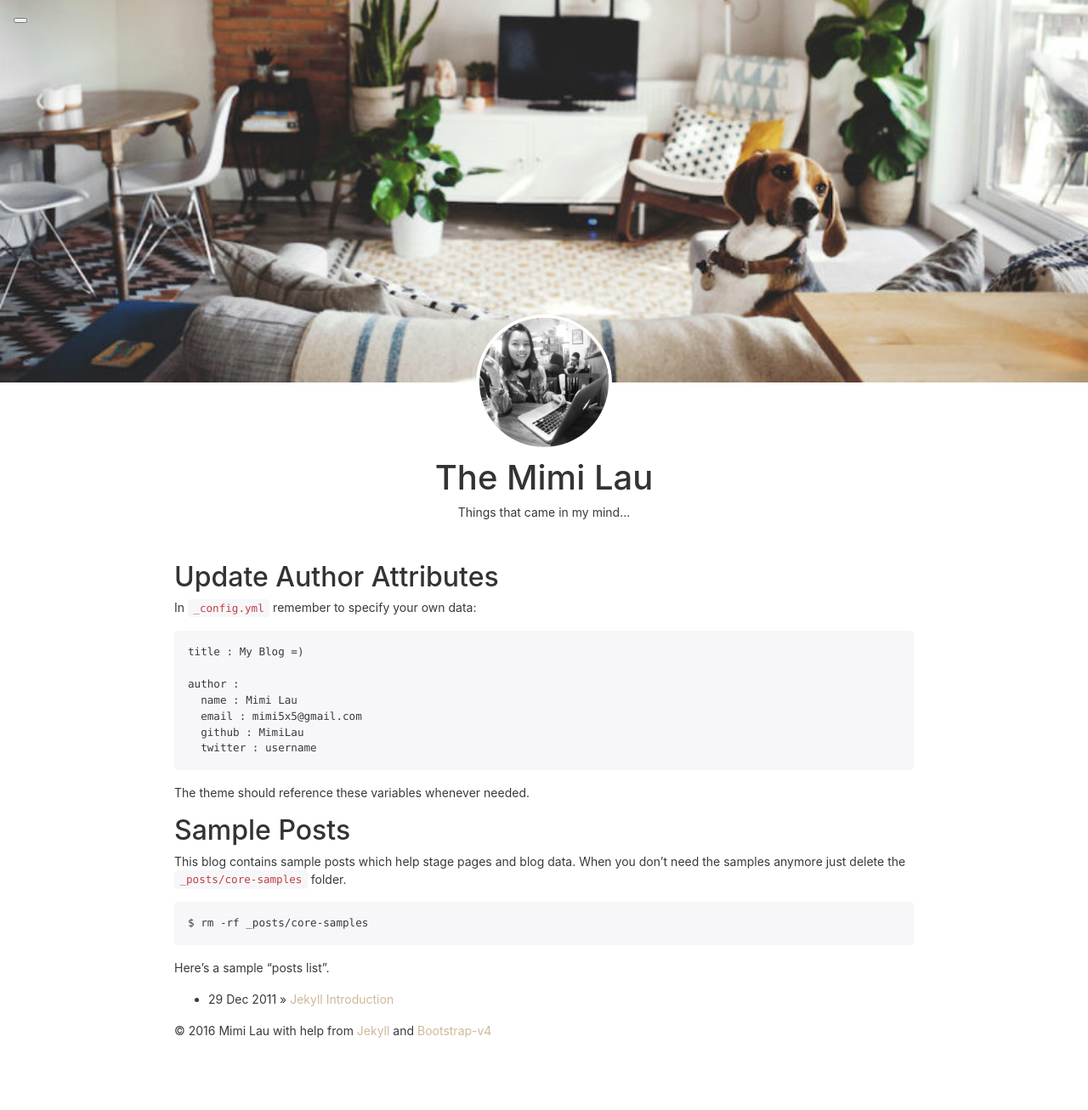
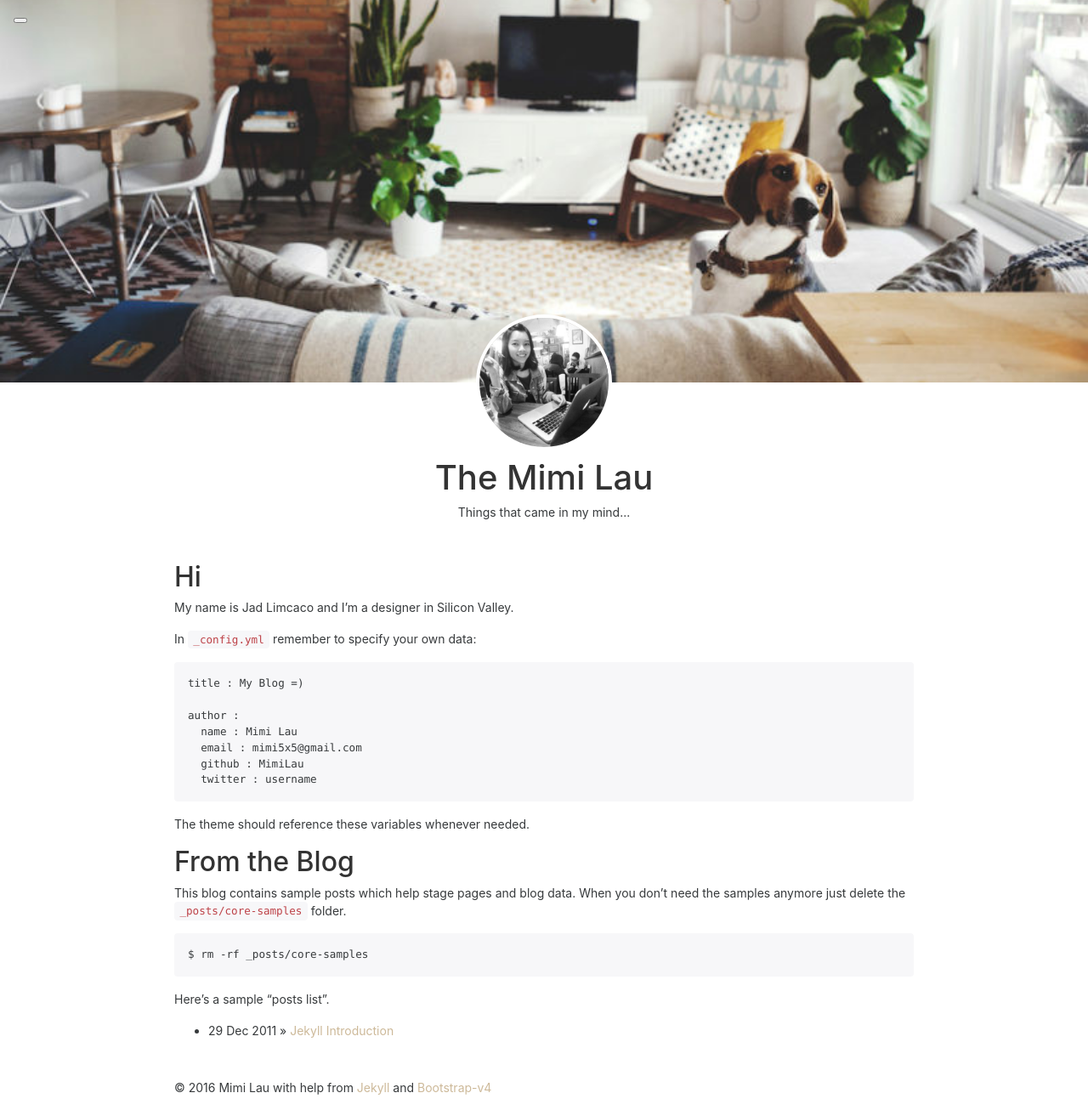
Before and after one commit to MimiLau/mimilau.github.io, a Jekyll site: the page built from index.md, in a window 1280 px wide. Shown: the whole page at 85% size. Built offline with Jekyll 4.4.1, drawn with Linux system fonts in a browser that asks for light colours; nearby versions of some CDN libraries; before the commit the page ends 1239 px from its top, so only the background shows below that.

Commit message:
bug fixes

```diff
--- a/_includes/themes/bootstrap-4/default.html
+++ b/_includes/themes/bootstrap-4/default.html
@@ -75,7 +75,7 @@
       {{ content }}
     </main>
 
-    <footer id="footer">
+    <footer class="footer">
       <div class="container">
         <p>&copy; {{ site.time | date: '%Y' }} {{ site.author.name }}
           with help from <a href="https://jekyllrb.com/" target="_blank" title="Transform your plain text into static websites and blogs.">Jekyll</a>
--- a/assets/themes/css/style.css
+++ b/assets/themes/css/style.css
@@ -66,6 +66,10 @@ pre {
 	width: 900px;
 }
 
+.footer {
+	margin-top: 30px;
+}
+
 /* posts index */
 .post > h3.title {
   position: relative;
--- a/index.md
+++ b/index.md
@@ -5,7 +5,9 @@ tagline: Things that came in my mind...
 ---
 {% include JB/setup %}
 
-## Update Author Attributes
+## Hi
+
+My name is Jad Limcaco and I'm a designer in Silicon Valley.
 
 In `_config.yml` remember to specify your own data:
 
@@ -19,7 +21,7 @@ In `_config.yml` remember to specify your own data:
 
 The theme should reference these variables whenever needed.
 
-## Sample Posts
+## From the Blog
 
 This blog contains sample posts which help stage pages and blog data.
 When you don't need the samples anymore just delete the `_posts/core-samples` folder.
```
Also changed, not shown: README.md.
